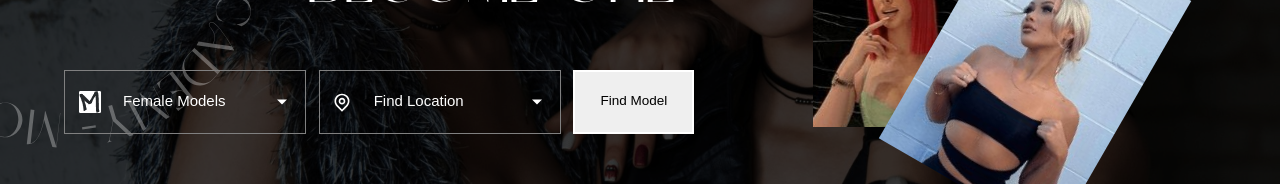
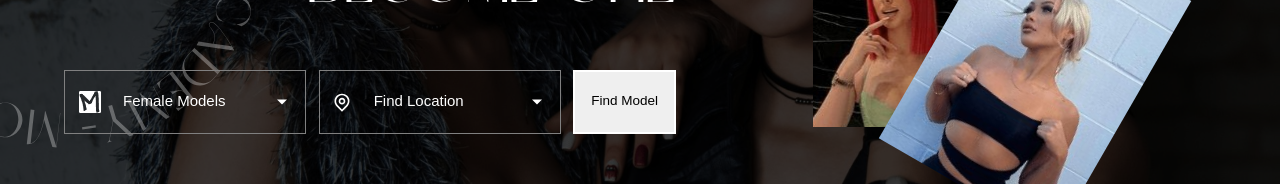
Before and after one commit to erandiiii/new-nav, a React (Vite) app: page / in a window 1280 px wide. Shown: the part 340-524 px from the top of the page. Built offline with nearby package versions, Linux system fonts and the light colour scheme.

Commit message:
last update

```diff
--- a/src/components/firstpage/FirstPage.scss
+++ b/src/components/firstpage/FirstPage.scss
@@ -173,17 +173,15 @@
 
             button {
                 align-items: center;
-                // background-color: transparent;
-                border: 2px solid #fff;
+                background-color: '';
+                border: 2px solid white;
                 border-radius: 0;
                 cursor: pointer;
                 display: flex;
                 justify-content: center;
                 overflow: hidden;
-                width: 17.5%;
-
-                padding: max(.35rem, .1vw) max(.2rem, 1.5vw);
-                transition: .2s ease-in-out;
+                transition: .3s ease-in-out;
+                padding: .5rem 1rem;
                 position: relative;
                 z-index: 3;
 
@@ -342,12 +340,18 @@
     .hp-container {
         padding: 25% 5% 5%;
 
+
         .fp-left {
             width: 100% !important;
+            // margin-bottom: 2rem;
+
+
 
             .fp-input {
                 flex-direction: column;
                 width: 100% !important;
+                height:9rem;
+
 
                 .input1 {
                     width: 100%;
```
